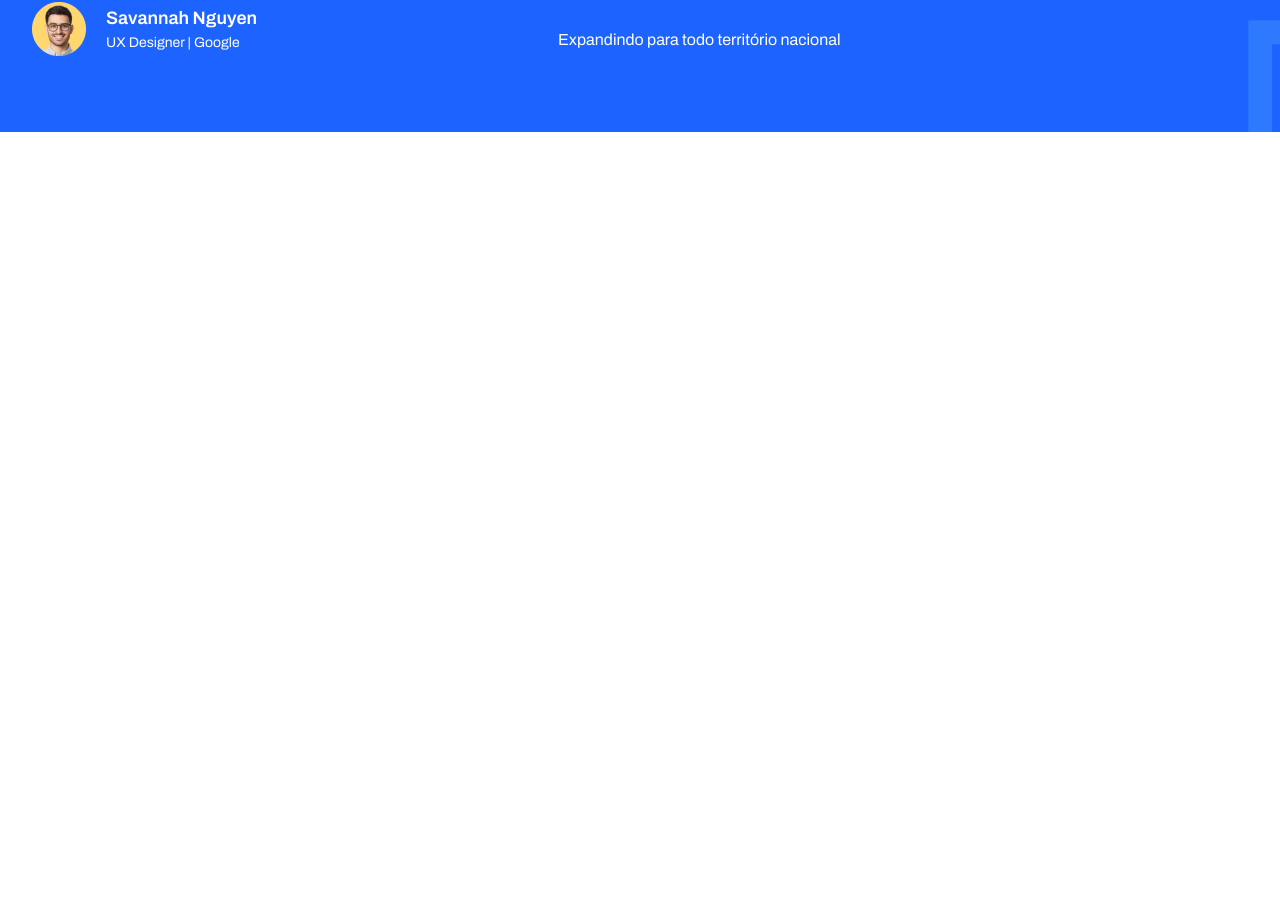
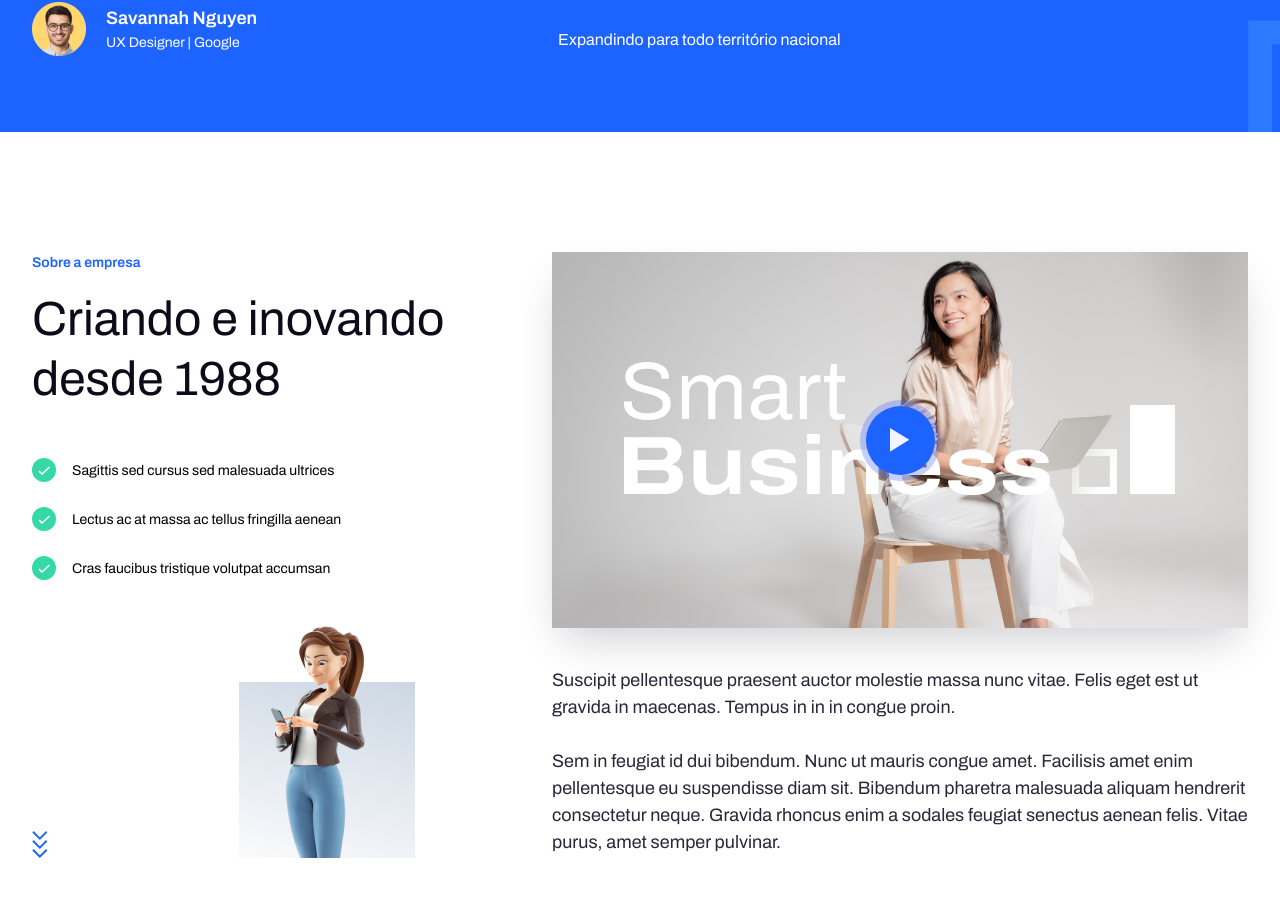
Before and after one commit to evvvrado/insany_desafio, a Next.js app: page / in a window 1280 px wide. Shown: the part 1011-1908 px from the top of the page. Before the commit the page ends 1143 px from the top, so only its background shows below. Built offline with nearby package versions, Linux system fonts and the light colour scheme.

Commit message:
🎃 [ NF ] - [ Seção Sobre - Não Responsiva e sem Animações ]

```diff
--- /dev/null
+++ b/src/components/sections/About/index.tsx
@@ -0,0 +1,71 @@
+import Image from "next/image"
+import React from "react"
+
+import videoThumb from "../../../assets/about_image_video.png"
+import imageEnterprise from "../../../assets/about_image_small.png"
+
+import IconPlay from "../../../assets/about_icon_play.svg"
+import IconCheck from "../../../assets/about_icon_check.svg"
+import IconArrow from "../../../assets/hero_icon_arrow-down.svg"
+
+const About: React.FC = () => {
+	return (
+		<section className="about">
+			<div className="wrapper">
+				<div className="about__enterprise">
+					<h3 className="about__enterprise__subtitle">Sobre a empresa</h3>
+					<h2 className="about__enterprise__title">Criando e inovando desde 1988</h2>
+
+					<ul className="about__enterprise__list">
+						<li className="about__enterprise__list__item">
+							<IconCheck />
+							Sagittis sed cursus sed malesuada ultrices
+						</li>
+						<li className="about__enterprise__list__item">
+							<IconCheck />
+							Lectus ac at massa ac tellus fringilla aenean
+						</li>
+						<li className="about__enterprise__list__item">
+							<IconCheck />
+							Cras faucibus tristique volutpat accumsan
+						</li>
+					</ul>
+
+					<div className="about__enterprise__bottom">
+						<div className="about__enterprise__bottom__arrows">
+							<IconArrow />
+							<IconArrow />
+							<IconArrow />
+						</div>
+
+						<picture className="about__enterprise__bottom__image">
+							<Image src={imageEnterprise} alt={"Imagem Desenho Moça"} />
+						</picture>
+					</div>
+				</div>
+				<div className="about__video">
+					<picture className="about__video__thumbnail">
+						<Image src={videoThumb} alt={"Vídeo exemplo"} />
+
+						<button type="button" className="about__video__thumbnail__play">
+							<IconPlay />
+						</button>
+					</picture>
+
+					<p className="about__video__text">
+						Suscipit pellentesque praesent auctor molestie massa nunc vitae. Felis eget
+						est ut gravida in maecenas. Tempus in in in congue proin.
+						<br />
+						<br />
+						Sem in feugiat id dui bibendum. Nunc ut mauris congue amet. Facilisis amet
+						enim pellentesque eu suspendisse diam sit. Bibendum pharetra malesuada
+						aliquam hendrerit consectetur neque. Gravida rhoncus enim a sodales feugiat
+						senectus aenean felis. Vitae purus, amet semper pulvinar.
+					</p>
+				</div>
+			</div>
+		</section>
+	)
+}
+
+export default About
--- a/src/pages/index.tsx
+++ b/src/pages/index.tsx
@@ -1,6 +1,8 @@
 import { definition } from "../classes/definition"
+import { PageTitle } from "../components/PageTitle"
+
 import Header from "../components/layout/Header"
-import { PageTitle } from "../components/PageTitle"
+import About from "../components/sections/About"
 import Hero from "../components/sections/Hero"
 import Numbers from "../components/sections/Numbers"
 
@@ -17,6 +19,7 @@ export default function Home() {
 			<Header />
 			<Hero />
 			<Numbers />
+			<About />
 		</>
 	)
 }
--- a/src/styles/abstracts/variables.scss
+++ b/src/styles/abstracts/variables.scss
@@ -59,8 +59,8 @@ $color-neutral-light-blue-01: #97a5ff;
 
 $color-neutral-light-gray-03: #edeceb;
 
-$selection-color: unset;
-$selection-background: unset;
+$selection-color: $color-neutral-light-gray-01;
+$selection-background: $color-primary-dark;
 
 $scroll-thumb: $color-primary-default;
 $scroll-hover: $color-primary-light;
--- a/src/styles/core/pattern.scss
+++ b/src/styles/core/pattern.scss
@@ -95,6 +95,24 @@
 %heading-40-regular {
 	font-weight: 500;
 	font-size: 4rem;
+	line-height: 125%;
+}
+
+%heading-48-bold {
+	font-weight: 700;
+	font-size: 4.8rem;
+	line-height: 125%;
+}
+
+%heading-48-semi {
+	font-weight: 600;
+	font-size: 4.8rem;
+	line-height: 125%;
+}
+
+%heading-48-regular {
+	font-weight: 500;
+	font-size: 4.8rem;
 	line-height: 125%;
 }
 
--- a/src/styles/sections/_all.scss
+++ b/src/styles/sections/_all.scss
@@ -1,2 +1,3 @@
 @import "hero";
 @import "numbers";
+@import "about";
--- /dev/null
+++ b/src/styles/sections/about.scss
@@ -0,0 +1,149 @@
+.about {
+	@include padding-y(12rem);
+	background-color: $color-white;
+
+	.wrapper {
+		@include flex(row, flex-start, space-between);
+	}
+
+	&__enterprise {
+		max-width: 48.3rem;
+		width: 100%;
+
+		&__subtitle {
+			@extend %body-14-semi;
+			color: $color-primary-default;
+		}
+
+		&__title {
+			@extend %heading-48-regular;
+			color: $color-neutral-dark-700;
+
+			display: block;
+			margin-top: 1.6rem;
+			margin-bottom: 4.9rem;
+		}
+
+		&__list {
+			&__item {
+				@extend %body-14-regular;
+
+				@include flex(row, center, flex-start, 1.6rem);
+
+				&:not(:last-child) {
+					margin-bottom: 2.5rem;
+				}
+			}
+		}
+
+		&__bottom {
+			@include flex(row, flex-end, space-between);
+			width: 100%;
+			max-width: 38.3rem;
+
+			margin-top: 2.3rem;
+
+			&__arrows {
+				@include flex(column, center, center, 0);
+
+				transition: 0.32s;
+
+				&:hover {
+					transform: scale(1.05);
+					cursor: pointer;
+				}
+
+				svg {
+					&:first-child {
+						animation: opacity-animation 2s infinite 0.32s;
+					}
+					&:nth-child(2) {
+						animation: opacity-animation 2s infinite 0.15s;
+					}
+					&:last-child {
+						animation: opacity-animation 2s infinite;
+					}
+				}
+
+				@keyframes opacity-animation {
+					from {
+						opacity: 0;
+					}
+					to {
+						opacity: 1;
+					}
+				}
+			}
+
+			&__image {
+				transition: 0.32s;
+
+				&:hover {
+					transform: translateY(-10px);
+				}
+			}
+		}
+	}
+
+	&__video {
+		max-width: 69.6rem;
+		width: 100%;
+
+		&__thumbnail {
+			box-shadow: 0px 20px 40px -10px rgba(15, 12, 32, 0.2);
+			position: relative;
+
+			@extend %cover;
+
+			img {
+				transition: 0.32s;
+				transition-delay: 0.2s;
+			}
+
+			&__play {
+				@extend %center;
+
+				position: absolute;
+				inset: 0;
+
+				width: 6.9rem;
+				height: 6.9rem;
+
+				margin: auto auto;
+				border-radius: 100%;
+
+				background-color: $color-primary-default;
+				transition: 0.32s;
+
+				animation: box-shadow-animation 1s ease-in-out infinite alternate-reverse;
+
+				@keyframes box-shadow-animation {
+					from {
+						box-shadow: 0 0 0 6px rgba(71, 96, 255, 0.3), 0 0 0 12px rgba(71, 96, 255, 0.3);
+					}
+					to {
+						box-shadow: 0 0 0 6px rgba(71, 96, 255, 0.3);
+					}
+				}
+			}
+
+			&:hover {
+				cursor: pointer;
+
+				img {
+					transform: scale(1.2);
+				}
+
+				.about__video__thumbnail__play {
+					transform: scale(1.2);
+				}
+			}
+		}
+
+		&__text {
+			margin-top: 3.9rem;
+			color: $color-neutral-dark-400;
+			@extend %body-18-regular;
+		}
+	}
+}
```
Also changed, not shown: src/assets/about_icon_play.svg (added).
